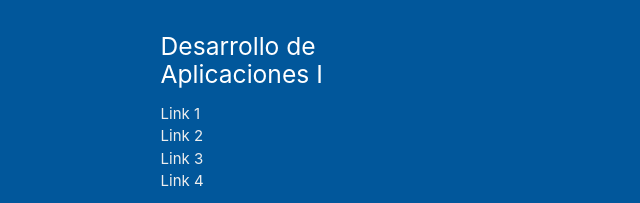
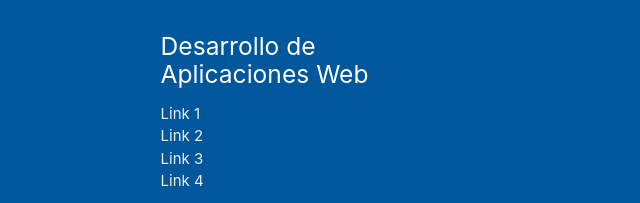
Before and after one commit to javosmar/daw_tp_final, a plain HTML site: page index.html in a window 1280 px wide. Shown: the part 269-472 px from the top of the page, 640-1280 px from the left. Drawn offline with Linux system fonts and the light colour scheme; no server answers.

Commit message:
Readme completado

```diff
--- a/index.html
+++ b/index.html
@@ -47,7 +47,7 @@
 										<p class="grey-text text-lighten-4">Especializacion IoT - Gestion de Datos y Aplicaciones</p>
 									</div>
 									<div class="col l4 offset-l2 s12">
-										<h5 class="white-text">Desarrollo de Aplicaciones I</h5>
+										<h5 class="white-text">Desarrollo de Aplicaciones Web</h5>
 										<ul>
 											<li><a class="grey-text text-lighten-3" href="#!">Link 1</a></li>
 											<li><a class="grey-text text-lighten-3" href="#!">Link 2</a></li>
@@ -59,7 +59,7 @@
 							</div>
 							<div class="footer-copyright">
 								<div class="container">
-									2019
+									2020
 								<!-- <a class="grey-text text-lighten-4 right" href="#!">More Links</a> -->
 								</div>
 							</div>
```
Also changed, not shown: README.md.
